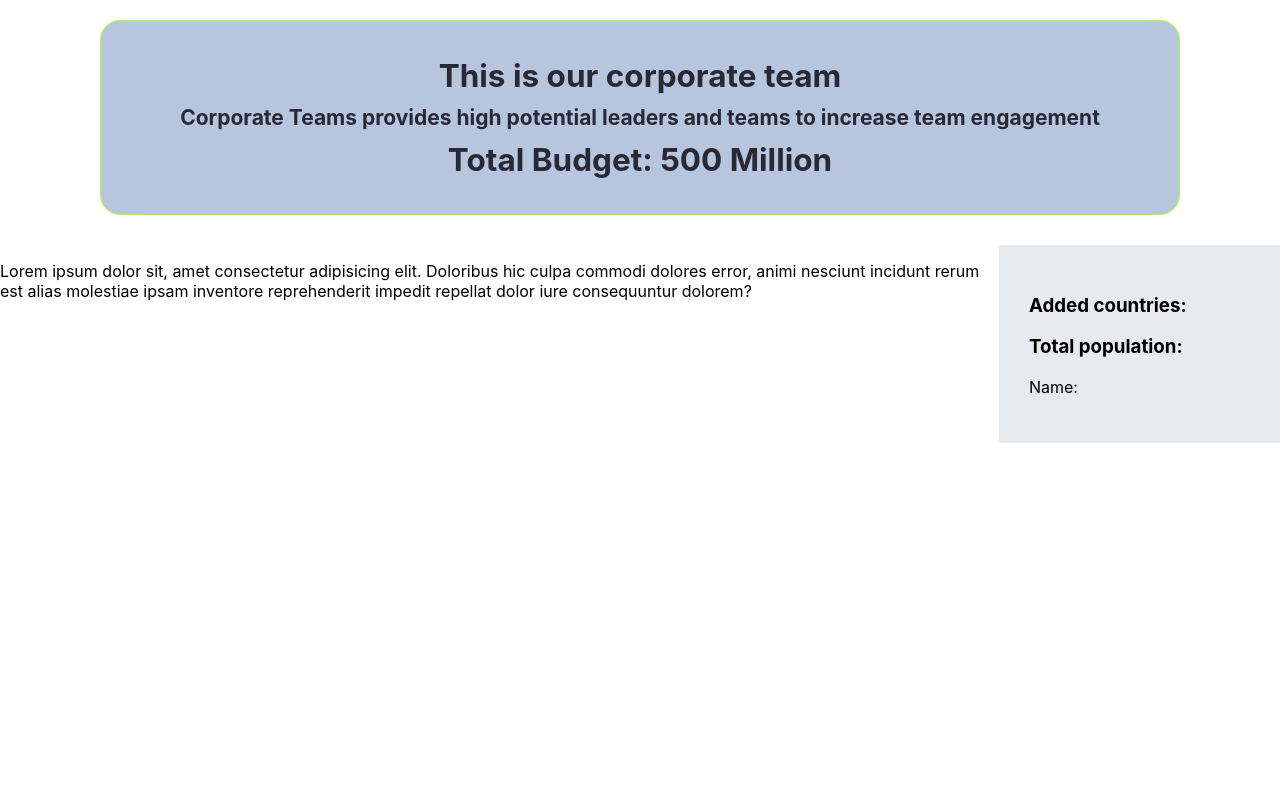
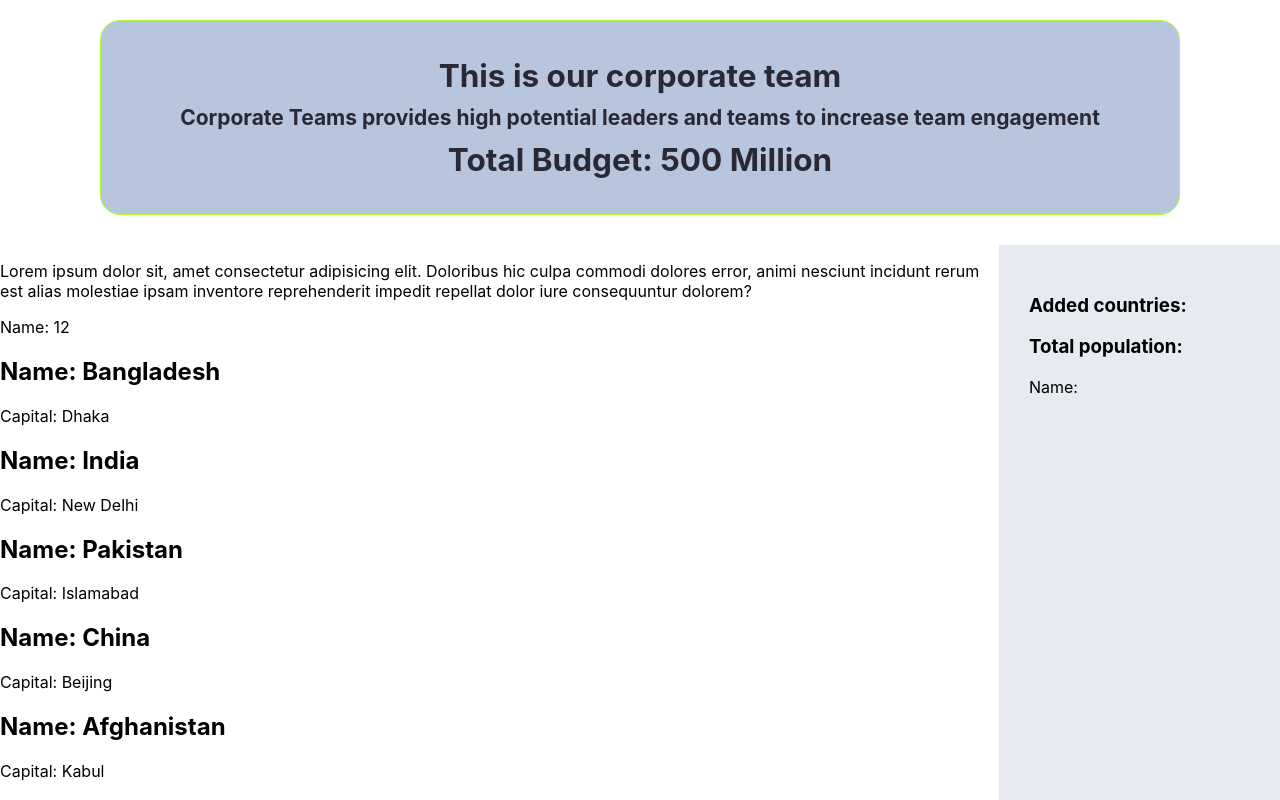
Before and after one commit to Rakibul-Hasan-max/superhero-direction, a React (Create React App) app: page / in a window 1280 px wide. Shown: the top 800 px of the page. Built offline with nearby package versions, Linux system fonts and the light colour scheme.

Commit message:
new component

```diff
--- a/src/App.js
+++ b/src/App.js
@@ -1,6 +1,6 @@
 import logo from './logo.svg';
 import './App.css';
-import { useEffect } from 'react';
+import { useEffect, useState } from 'react';
 
 function App() {
   return (
@@ -35,20 +35,34 @@ function Main(){
 
 
 function Left(){
+
+  const [left, setLeft] = useState([]);
+
   useEffect( () => {
     fetch('./data.JSON')
     .then(res => res.json())
-    .then(data => console.log(data));
+    .then(data => setLeft(data));
   } ,[])
-
 
   return(
     <div className="left">
       <p>Lorem ipsum dolor sit, amet consectetur adipisicing elit. Doloribus hic culpa commodi dolores error, animi nesciunt incidunt rerum est alias molestiae ipsam inventore reprehenderit impedit repellat dolor iure consequuntur dolorem?</p>
+      <p>Name: {left.length}</p>
+      {
+        left.map(data => <Data name={data.name} capital={data.capital}></Data>)
+      }
     </div>
   )
 }
 
+function Data(props){
+  return(
+    <div>
+      <h2>Name: {props.name}</h2>
+      <p>Capital: {props.capital}</p>
+    </div>
+  )
+}
 
 function Right(){
   return(
```
Also changed, not shown: src/Component/countries.js (added).
